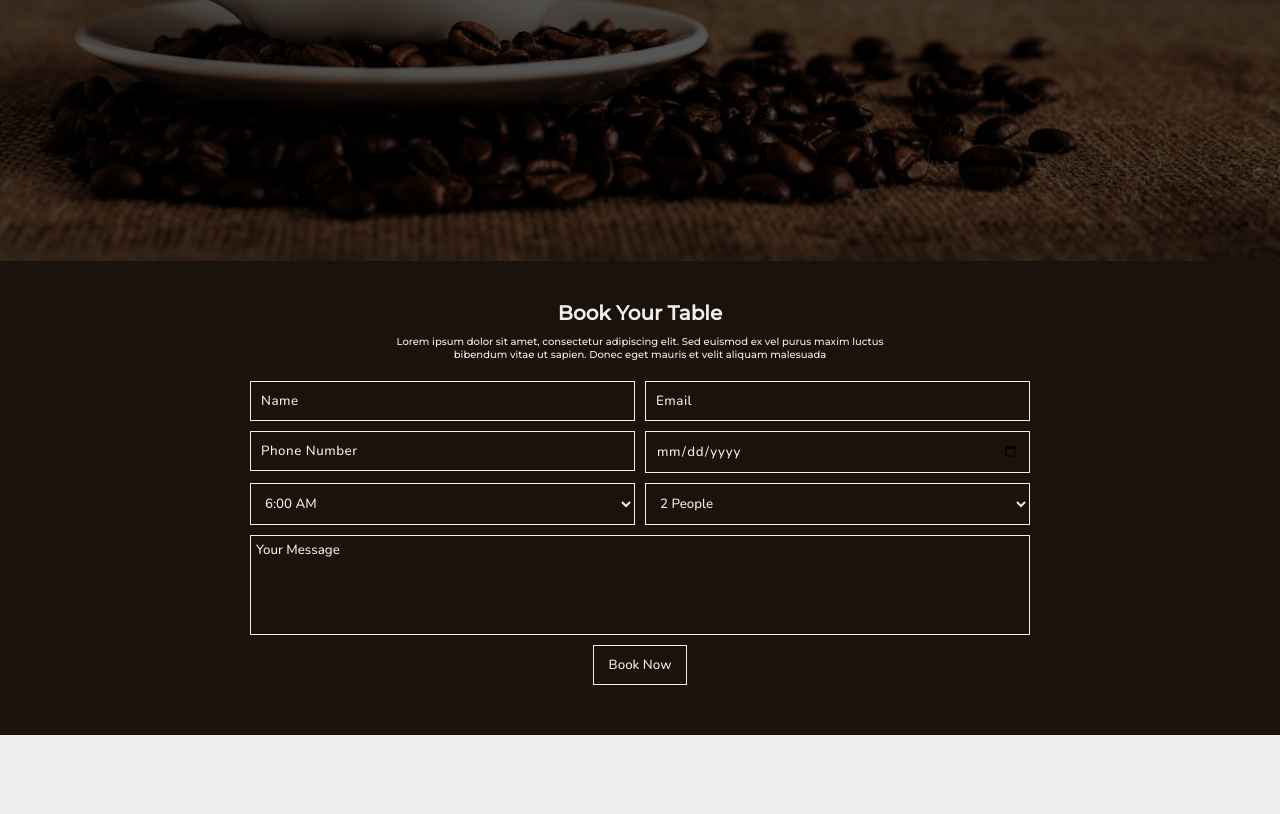
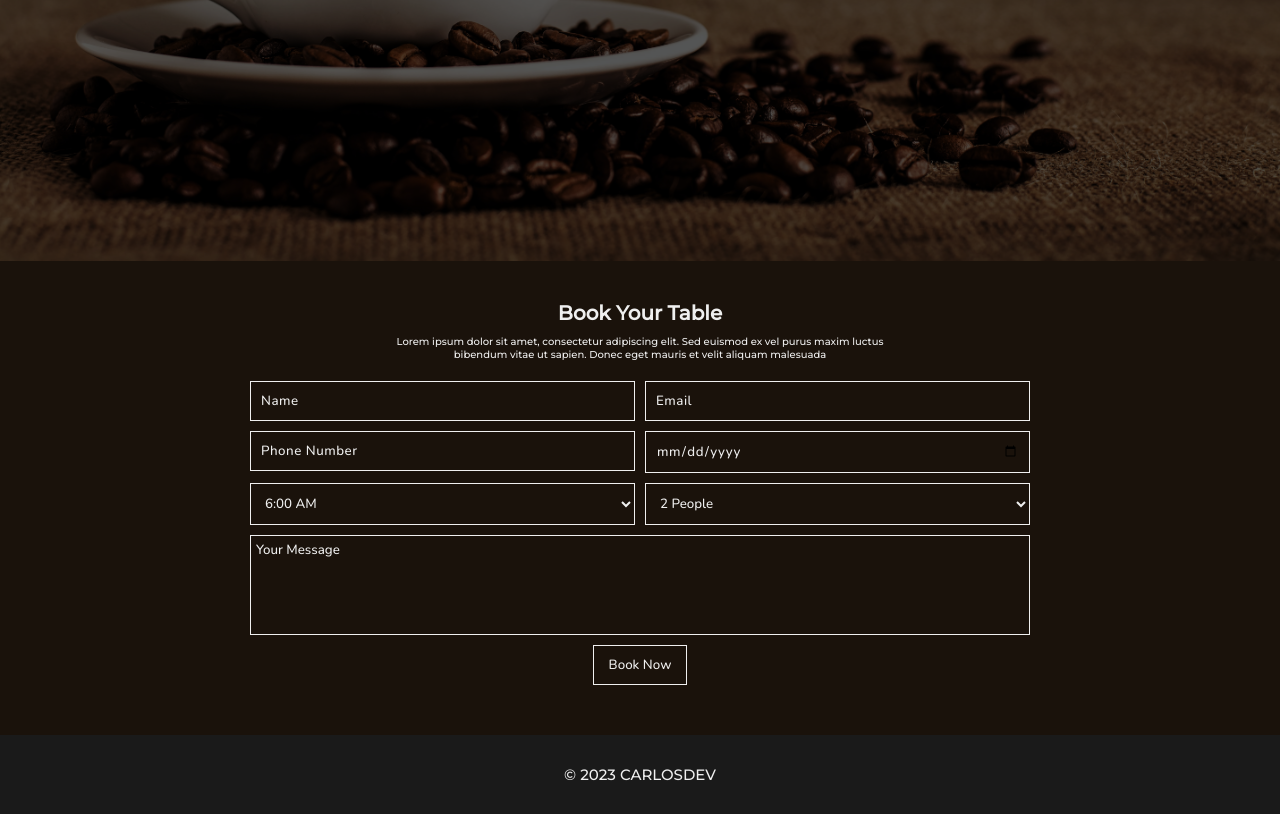
Before and after one commit to Charlesss-0/Coffee_Shop, a website built with webpack: page dist/index.html in a window 1280 px wide. Shown: the part 2003-2817 px from the top of the page. Before the commit the page ends 2738 px from the top, so only its background shows below. Built offline with nearby package versions, Linux system fonts and the light colour scheme.

Commit message:
Add footer content

```diff
--- a/src/about.js
+++ b/src/about.js
@@ -62,6 +62,12 @@ export default class AboutPage {
                     </p>
                 </div>
             </section>
+
+            <footer class="footer-content">
+                <p class="copyright">
+                    &copy; 2023 <a href="https://github.com/Charlesss-0" target="_blank">CARLOSDEV</a>
+                </p>
+            </footer>
         `;
 
         return mainContent;
--- a/src/home.js
+++ b/src/home.js
@@ -157,6 +157,12 @@ export default class HomePage {
                     </fieldset>
                 </form>
             </section>
+
+            <footer class="footer-content">
+                <p class="copyright">
+                    &copy; 2023 <a href="https://github.com/Charlesss-0" target="_blank">CARLOSDEV</a>
+                </p>
+            </footer>
         `;
 
         return mainContent;
--- a/src/styles.css
+++ b/src/styles.css
@@ -4,6 +4,7 @@
 :root {
     --primary-color: #efefef;
     --secondary-color: #2f2f2f;
+    --footer-background: #1a1a1a;
 }
 
 *,
@@ -62,6 +63,28 @@ body {
     border-radius: 1em;
 }
 
+.footer-content {
+    background-color: var(--footer-background);
+    color: var(--primary-color);
+    padding: 3em 0;
+
+    display: flex;
+    justify-content: center;
+    align-items: center;
+}
+
+.copyright {
+    font-size: 1.5rem;
+}
+
+.copyright a {
+    color: var(--primary-color);
+    text-decoration: none;
+}
+
+.copyright a:hover {
+    text-decoration: underline;
+}
 
 /* HEADER CONTENT SECTION END */
 
```
Also changed, not shown: dist/about.bundle.js, dist/home.bundle.js, dist/index.bundle.js, dist/src_about_js.bundle.js, dist/src_home_js.bundle.js.
